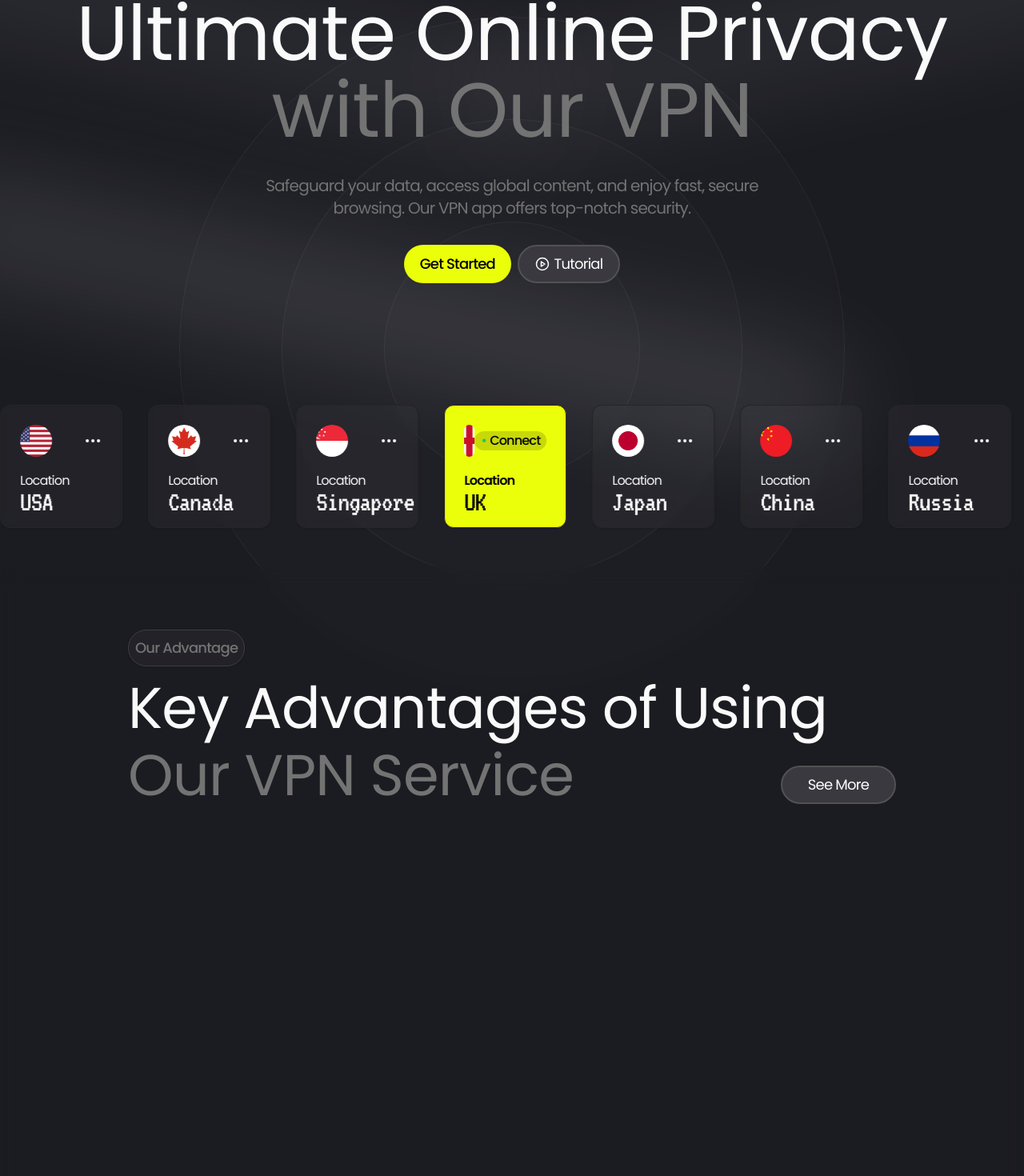
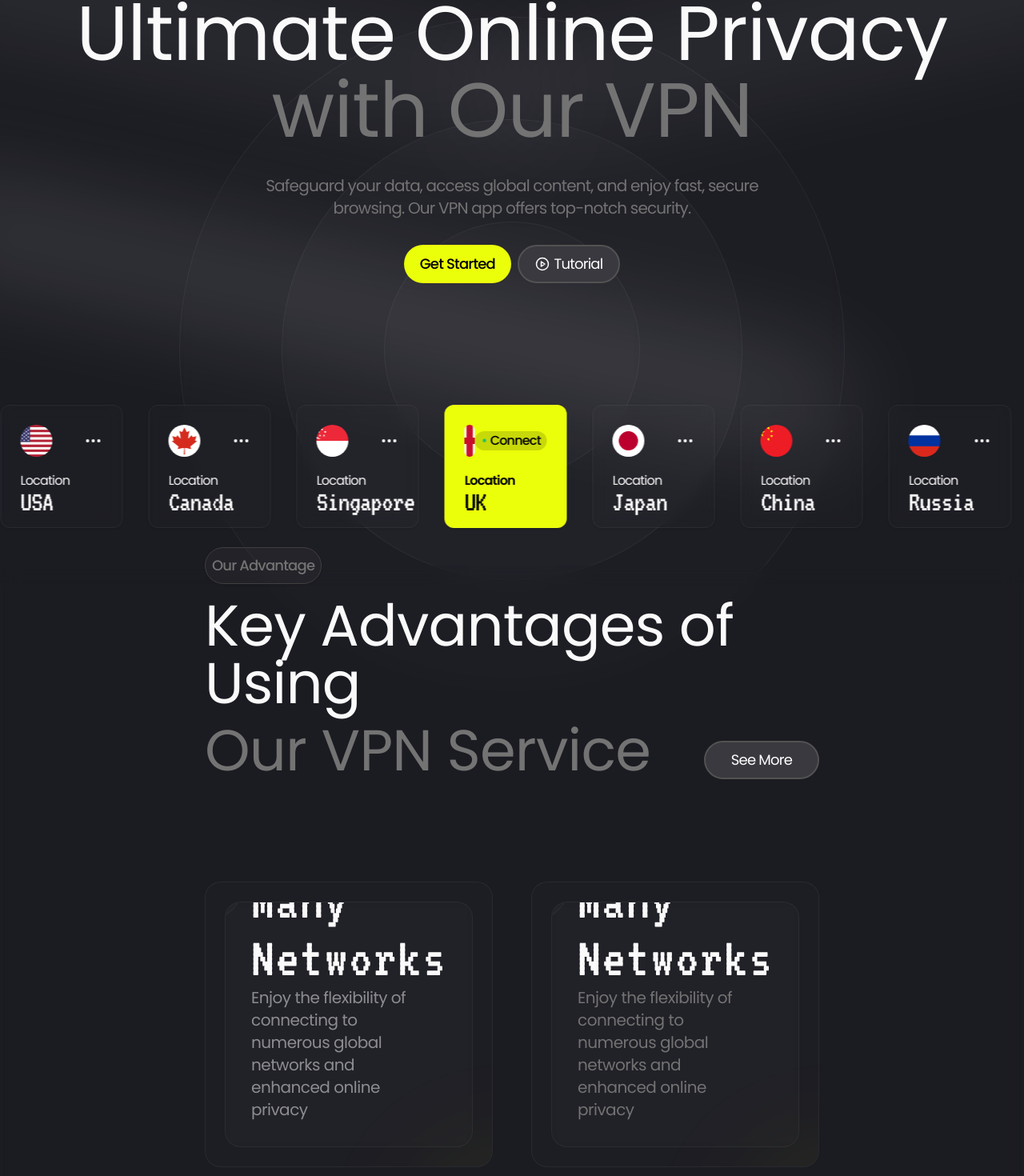
Before and after one commit to stingbulker/yuvraj-vpn, a Next.js app: page / in a window 1280 px wide. Shown: the part 139-1609 px from the top of the page at 80% size. Built offline with nearby package versions, Linux system fonts and the light colour scheme.

Commit message:
modified:   app/components/Advantages.tsx 	modified:   app/components/Header.tsx 	modified:   app/components/Navbar.tsx 	modified:   app/globals.css

```diff
--- a/app/components/Advantages.tsx
+++ b/app/components/Advantages.tsx
@@ -1,10 +1,12 @@
 import { Badge } from "@/components/ui/badge";
 import { Button } from "@/components/ui/button";
+import { Globe } from "lucide-react";
 import React from "react";
+import { vt } from "../fonts";
 
 const Advantages = () => {
   return (
-    <div className="w-full h-full relative z-10 bg-white/8 backdrop-blur-md py-20 px-40 flex flex-col">
+    <div className="w-full h-screen gap-32 justify-center relative z-10 bg-white/8 backdrop-blur-md py-20 px-64 flex flex-col">
       <div className="flex flex-col gap-4">
         <Badge className="w-max">Our Advantage</Badge>
         <h1 className="text-7xl flex flex-col gap-3">
@@ -21,7 +23,52 @@ const Advantages = () => {
           </span>
         </h1>
       </div>
-      <div className=""></div>
+      <div className="flex gap-12 h-full w-full">
+        <div className="w-full h-5/6 p-6 overflow-hidden glass rounded-[1.25rem] flex justify-center items-center">
+          <div className="relative w-full overflow-hidden h-full glass rounded-[1.25rem] p-8 flex justify-between">
+            <div className="glass absolute -top-24 -left-24 w-2/5 aspect-square flex justify-center items-center rounded-full">
+              <div className="glass absolute w-4/6 aspect-square flex justify-center items-center rounded-full">
+                <div className="bg-accent aspect-square w-min p-7 rounded-full flex justify-center items-center">
+                  <Globe color="#000" size={40} strokeWidth={1.5} />
+                </div>
+              </div>
+            </div>
+
+            <div className="self-end relative z-30">
+              <div className={`${vt.className} tracking-wide text-7xl`}>
+                Many Networks
+              </div>
+              <div className="flex flex-col text-xl pr-8 text-foreground/50 tracking-tight">
+                Enjoy the flexibility of connecting to numerous global networks
+                and enhanced online privacy
+              </div>
+            </div>
+          </div>
+            <div className="bg-accent w-1/2 absolute aspect-square rounded-full -bottom-52 -right-32 blur-[96px] opacity-20"></div>
+        </div>
+        <div className="w-full h-5/6 p-6 overflow-hidden glass rounded-[1.25rem] flex justify-center items-center">
+          <div className="relative w-full overflow-hidden h-full glass rounded-[1.25rem] p-8 flex justify-between">
+            <div className="glass absolute -top-24 -left-24 w-2/5 aspect-square flex justify-center items-center rounded-full">
+              <div className="glass absolute w-4/6 aspect-square flex justify-center items-center rounded-full">
+                <div className="bg-accent aspect-square w-min p-7 rounded-full flex justify-center items-center">
+                  <Globe color="#000" size={40} strokeWidth={1.5} />
+                </div>
+              </div>
+            </div>
+
+            <div className="self-end relative z-30">
+              <div className={`${vt.className} tracking-wide text-7xl`}>
+                Many Networks
+              </div>
+              <div className="flex flex-col text-xl pr-8 text-secondary-foreground tracking-tight">
+                Enjoy the flexibility of connecting to numerous global networks
+                and enhanced online privacy
+              </div>
+            </div>
+          </div>
+            <div className="bg-accent w-1/2 absolute aspect-square rounded-full -bottom-52 -right-32 blur-[96px] opacity-20"></div>
+        </div>
+      </div>
     </div>
   );
 };
--- a/app/components/Header.tsx
+++ b/app/components/Header.tsx
@@ -53,9 +53,9 @@ export default function Header() {
 
   return (
     <div className="min-h-screen flex flex-col items-center justify-center gap-20">
-      <div className="absolute top-40 w-[65vw] h-[65vw] flex items-center justify-center rounded-full bg-white/[1%] border border-white/5 backdrop-blur">
-        <div className="w-[45vw] h-[45vw] flex items-center justify-center rounded-full bg-white/[1%] border border-white/5">
-          <div className="w-[25vw] h-[25vw] rounded-full bg-white/[1%] border border-white/5"></div>
+      <div className="absolute top-40 w-[65vw] h-[65vw] flex items-center justify-center rounded-full glass">
+        <div className="w-[45vw] h-[45vw] flex items-center justify-center rounded-full glass">
+          <div className="w-[25vw] h-[25vw] rounded-full glass"></div>
         </div>
       </div>
       <div className="absolute top-32 -left-32 rotate-12 blur-3xl rounded-full w-[50rem] h-24 bg-white/10"></div>
@@ -107,9 +107,9 @@ export default function Header() {
               >
                 <Card
                   className={cn(
-                    `w-full h-full bg-white/[3%] backdrop-blur-sm flex flex-col justify-between`,
+                    `w-full h-full glass flex flex-col justify-between`,
                     currentSlide === index &&
-                      "bg-accent text-black font-semibold"
+                      "!bg-accent text-black font-semibold"
                   )}
                 >
                   <CardHeader>
--- a/app/components/Navbar.tsx
+++ b/app/components/Navbar.tsx
@@ -10,7 +10,7 @@ import Image from "next/image";
 export const Navbar = () => {
   return (
     <div className="flex justify-center sticky z-50 top-6">
-      <NavigationMenu className="flex w-full py-1 px-1 rounded-full bg-secondary border  border-white/5 ">
+      <NavigationMenu className="flex w-full py-1 px-1 rounded-full glass">
         <NavigationMenuList className="flex gap-6">
           <NavigationMenuItem className="flex justify-center">
             <NavigationMenuLink
--- a/app/globals.css
+++ b/app/globals.css
@@ -44,4 +44,7 @@
   body {
     @apply bg-background text-foreground;
   }
+  .glass {
+    @apply !bg-white/[1%] border border-white/5 backdrop-blur;
+  }
 }
```
